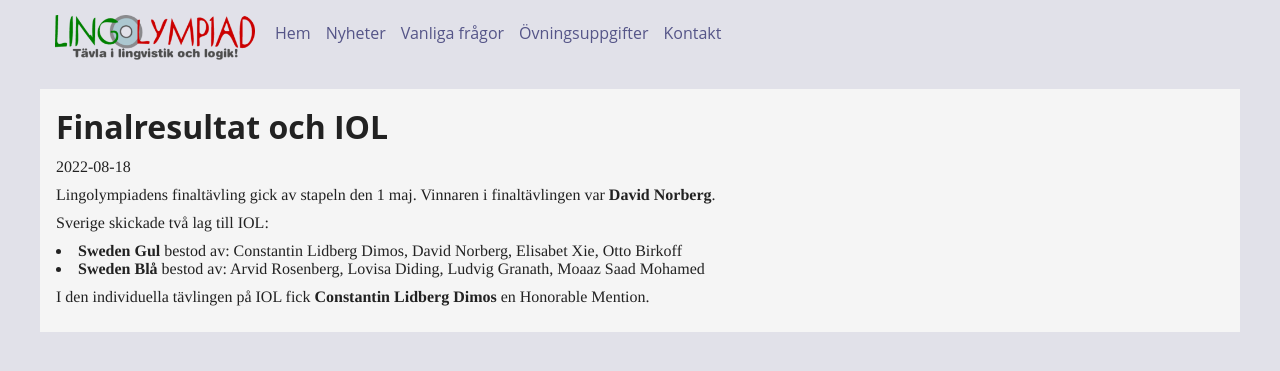
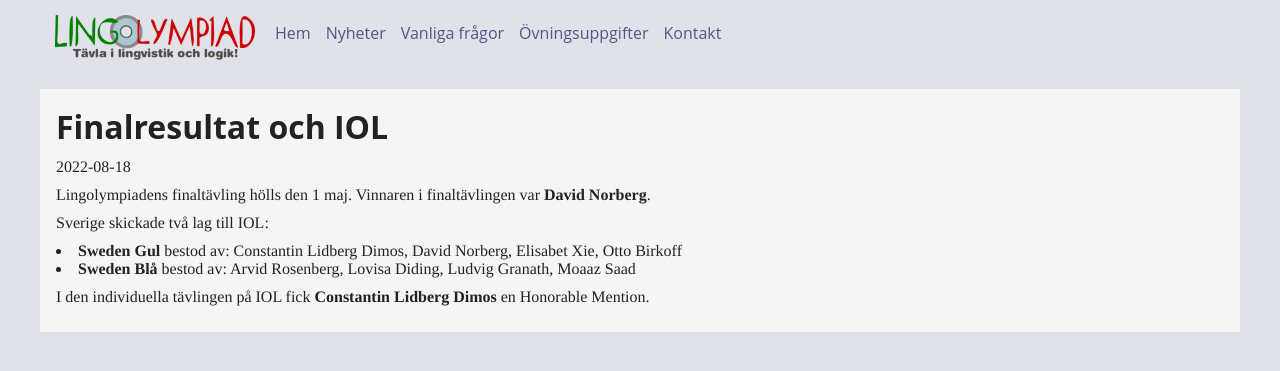
Before and after one commit to lingolympiad/lingolympiad.github.io, a Jekyll site: the page built from _posts/2022-08-18-final-och-iol.md, in a window 1280 px wide. Shown: the top 371 px of the page. Built offline with Jekyll 4.4.1, drawn with Linux system fonts in a browser that asks for light colours.

```diff
--- a/_posts/2022-08-18-final-och-iol.md
+++ b/_posts/2022-08-18-final-och-iol.md
@@ -3,10 +3,10 @@ layout: post
 title: "Finalresultat och IOL"
 ---
 
-Lingolympiadens finaltävling gick av stapeln den 1 maj. Vinnaren i finaltävlingen var **David Norberg**.
+Lingolympiadens finaltävling hölls den 1 maj. Vinnaren i finaltävlingen var **David Norberg**.
 
 Sverige skickade två lag till IOL:
 * **Sweden Gul** bestod av: Constantin Lidberg Dimos, David Norberg, Elisabet Xie, Otto Birkoff
-* **Sweden Blå** bestod av: Arvid Rosenberg, Lovisa Diding, Ludvig Granath, Moaaz Saad Mohamed
+* **Sweden Blå** bestod av: Arvid Rosenberg, Lovisa Diding, Ludvig Granath, Moaaz Saad
 
 I den individuella tävlingen på IOL fick **Constantin Lidberg Dimos** en Honorable Mention.
```
Also changed, not shown: _posts/2021-11-18-kval-anmalan.md (+1 -1 lines), _posts/2022-02-03-kval-resultat.md (+1 -1 lines), _posts/2023-02-20-kval-resultat.md (+2 -2 lines), _posts/2023-11-26-kval-resultat.md (+1 -1 lines), _posts/2024-03-24-final-resultat.md (+1 -1 lines), _posts/2024-08-14-iol-resultat.md (added, +12 -0 lines).
